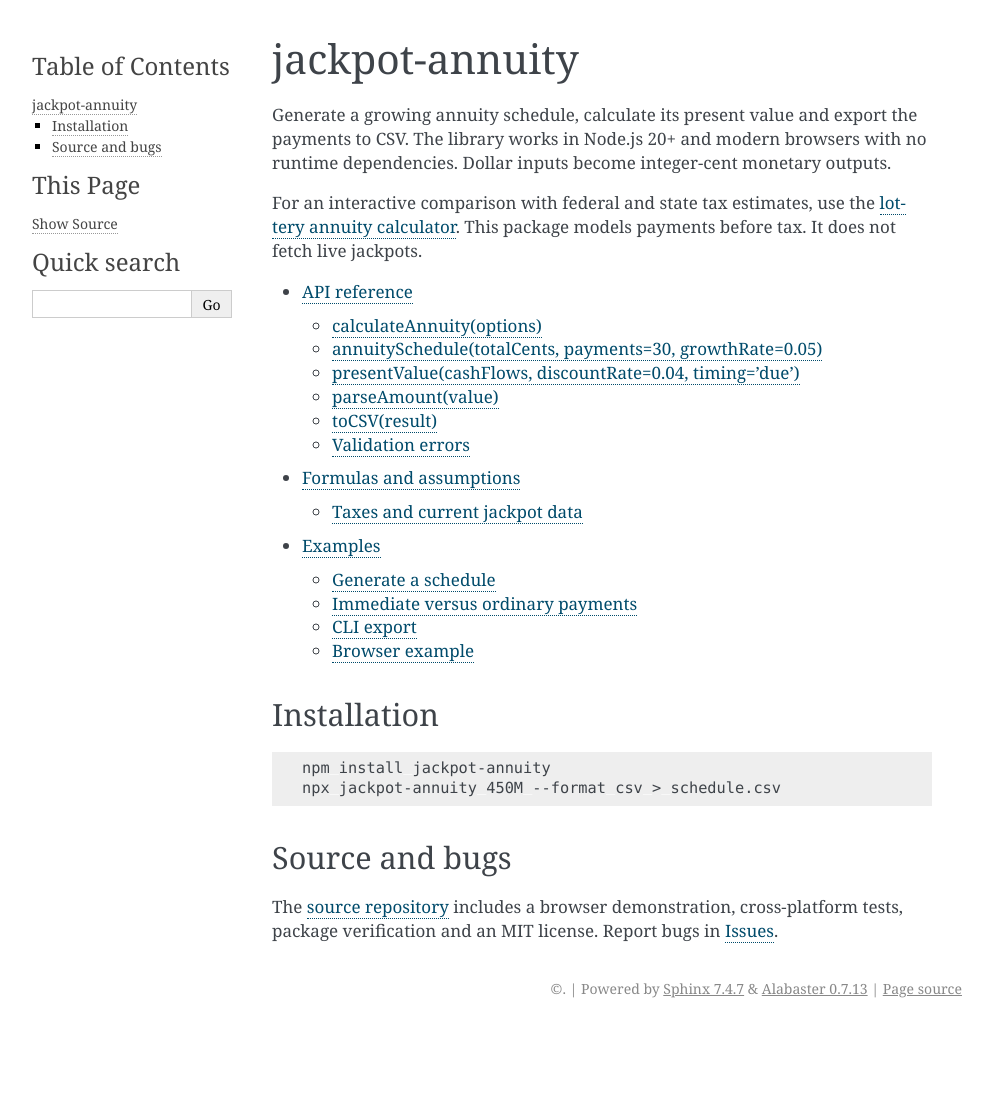
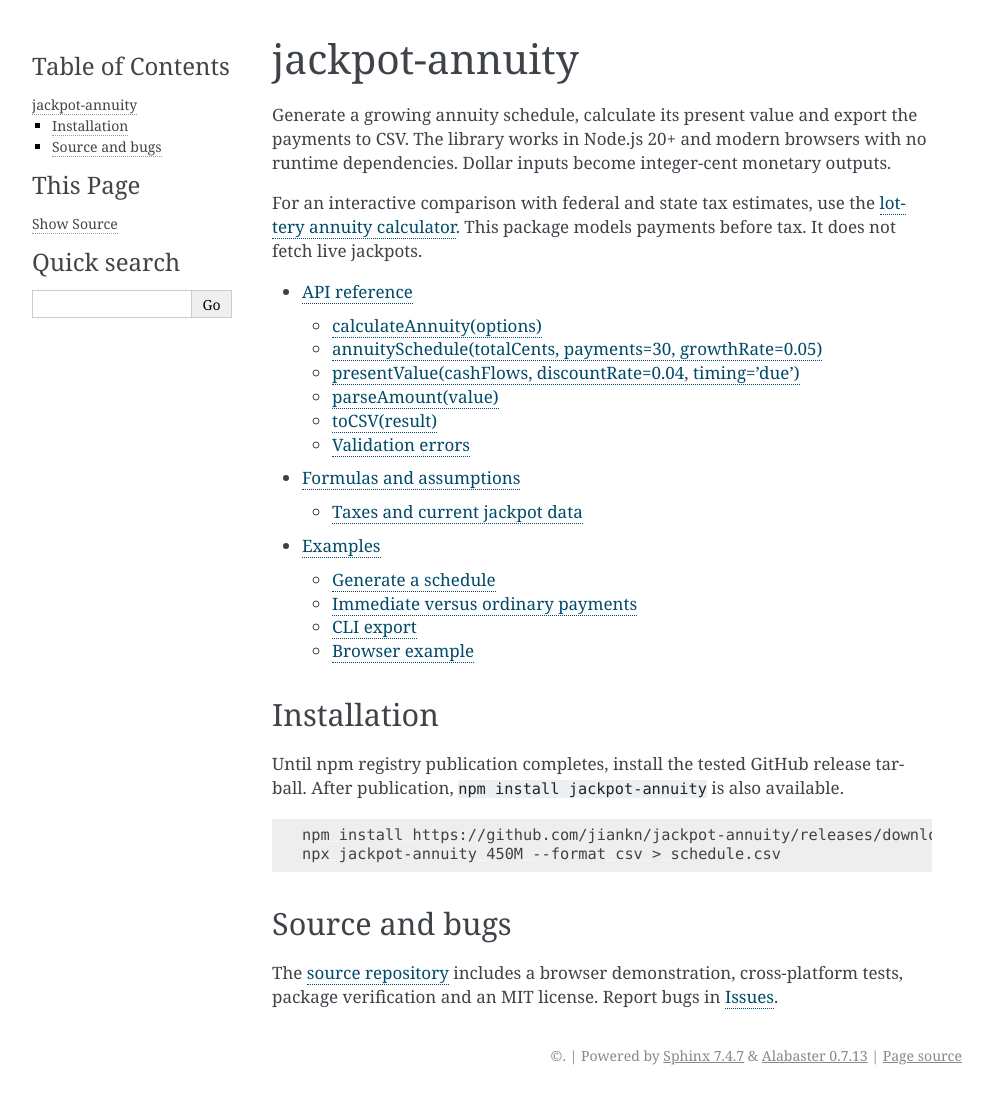
Before and after one commit to jiankn/jackpot-annuity, a Sphinx documentation site: the page built from docs/index.rst, in a window 1280 px wide. Shown: the whole page, without its empty margins (148-1141 px from the left). Built offline with Sphinx 7.4.7, drawn with Linux system fonts in a browser that asks for light colours; before the commit the page ends 1028 px from its top, so only the background shows below that.

Commit message:
Document release tarball installation before npm publication

```diff
--- a/docs/index.rst
+++ b/docs/index.rst
@@ -19,9 +19,12 @@
 Installation
 -----------------
 
+Until npm registry publication completes, install the tested GitHub release
+tarball. After publication, ``npm install jackpot-annuity`` is also available.
+
 .. code-block:: sh
 
-   npm install jackpot-annuity
+   npm install https://github.com/jiankn/jackpot-annuity/releases/download/v0.1.0/jackpot-annuity-0.1.0.tgz
    npx jackpot-annuity 450M --format csv > schedule.csv
 
 Source and bugs
```
Also changed, not shown: README.md (+8 -0 lines).
